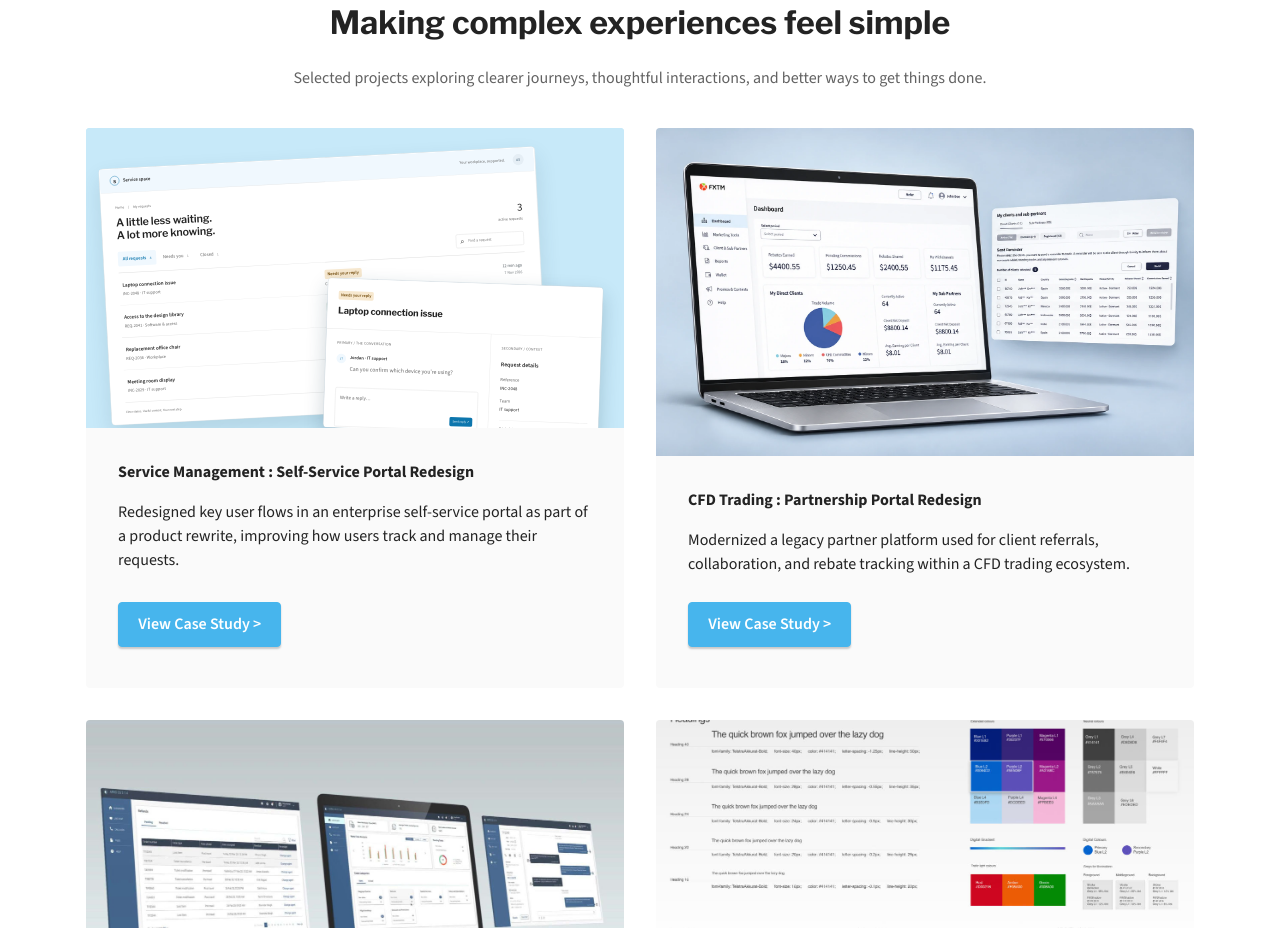
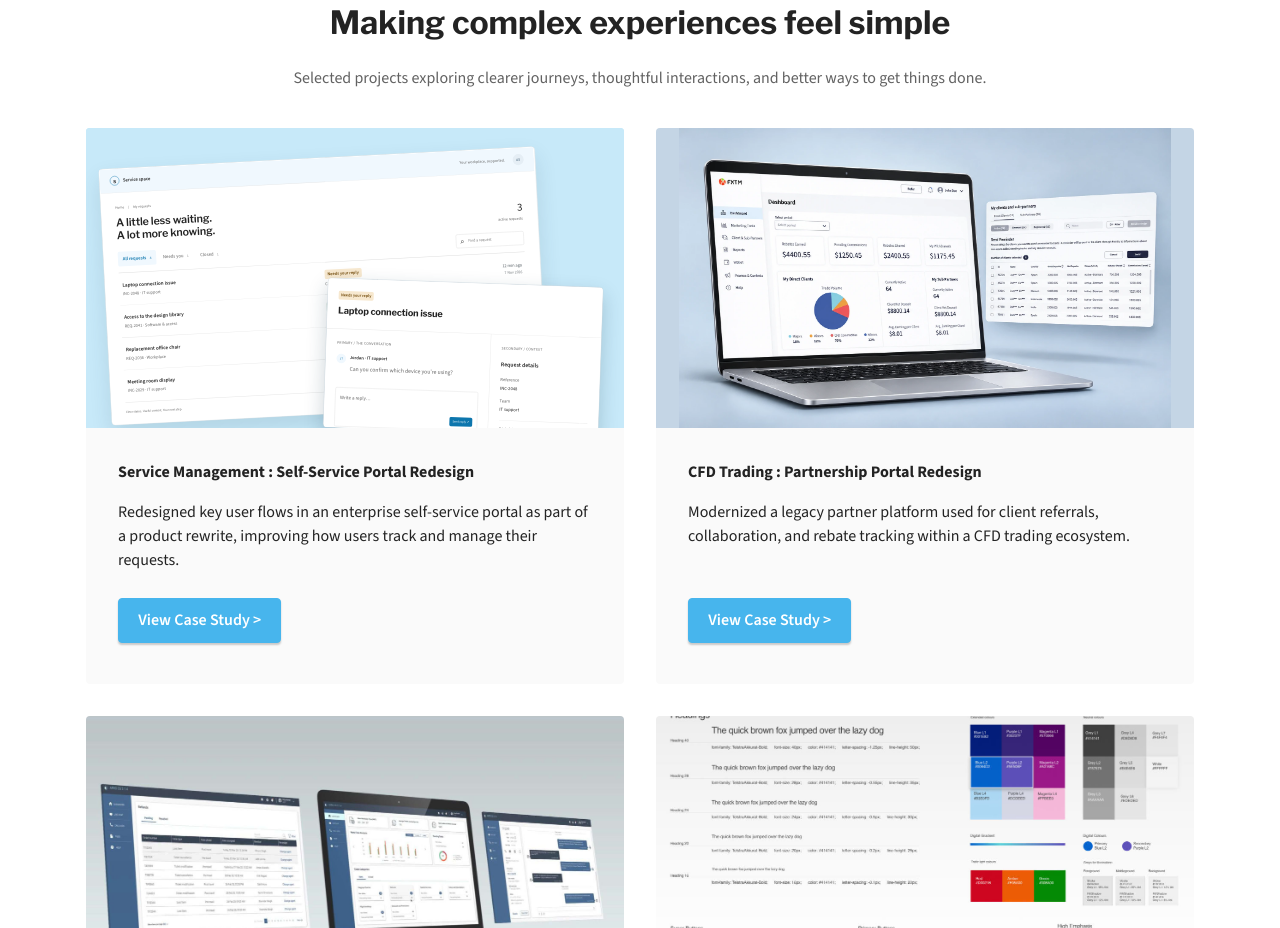
Before and after one commit to rbnbhamra/website2026githubrepo, a plain HTML site: page index.html in a window 1280 px wide. Shown: the part 952-1880 px from the top of the page. Drawn offline with nearby package versions, Linux system fonts and the light colour scheme.

Commit message:
Restore original project tile dimensions

```diff
--- a/index.html
+++ b/index.html
@@ -233,8 +233,8 @@
             </div>
             <div class="item features-image col-12 col-md-6 col-lg-6">
                 <div class="item-wrapper">
-                    <div class="item-img" style="height:auto;">
-                        <a href="page12.html" style="display:block;"><img src="assets/images/cfd-partnership-portal.webp" alt="CFD partnership portal dashboard on a laptop with a floating client-management panel" width="1606" height="979" loading="lazy" style="display:block;width:100%;height:auto;" data-slide-to="1" data-bs-slide-to="1"></a>
+                    <div class="item-img">
+                        <a href="page12.html"><img src="assets/images/cfd-partnership-portal.webp" alt="CFD partnership portal dashboard on a laptop with a floating client-management panel" width="1606" height="979" loading="lazy" style="object-fit:contain;background:#c4d5e5;" data-slide-to="1" data-bs-slide-to="1"></a>
                     </div>
                     <div class="item-content">
                         <h3 class="item-title mbr-fonts-style display-7"><strong>CFD Trading : Partnership Portal Redesign</strong></h3>
```
